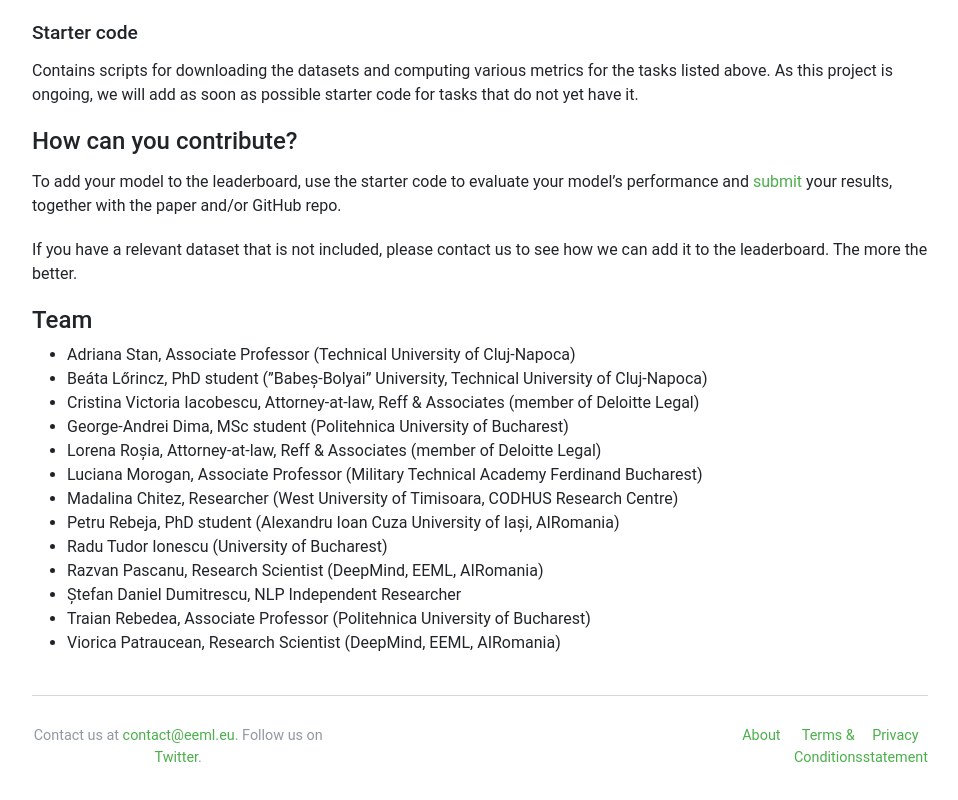
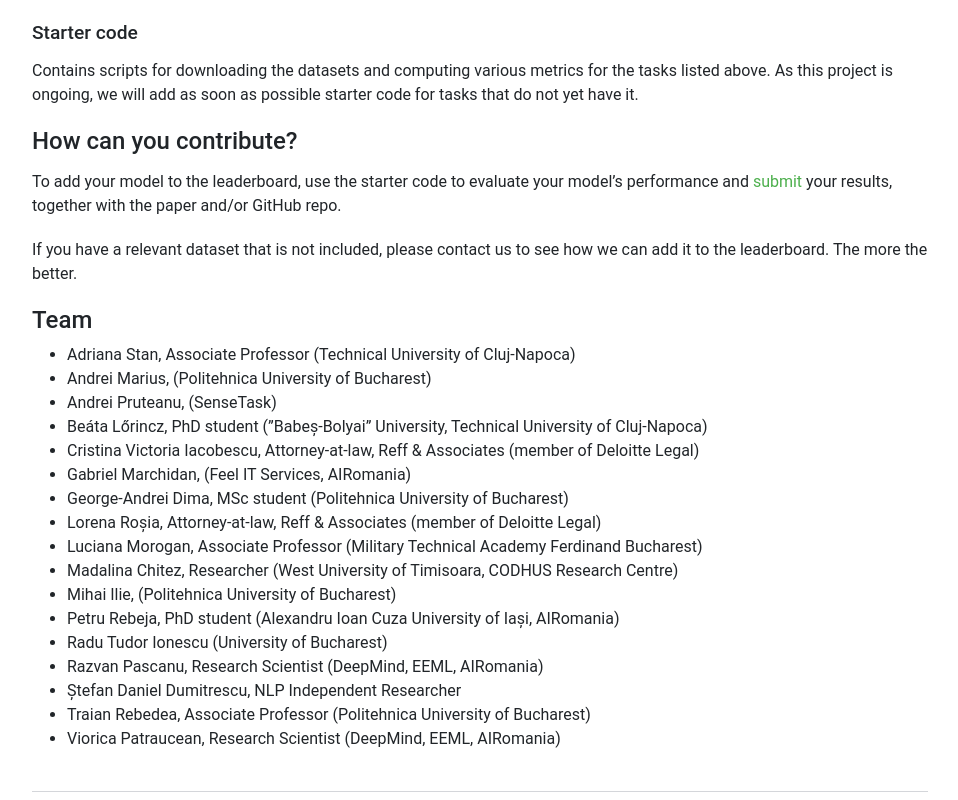
Before and after one commit to LiroBenchmark/LiroBenchmark.github.io, a React (Create React App) app: page /ro_benchmark_leaderboard/about in a window 1280 px wide. Shown: the part 478-1278 px from the top of the page, without its empty margins (160-1118 px from the left). Built offline with nearby package versions, Linux system fonts and the light colour scheme; what webfontloader would draw is missing.

Commit message:
Added new team members

```diff
--- a/src/Components/AboutPage.js
+++ b/src/Components/AboutPage.js
@@ -42,12 +42,16 @@
     <h1>Team</h1>
     <ul>
       <li>Adriana Stan, Associate Professor (Technical University of Cluj-Napoca)</li>
+      <li>Andrei Marius, (Politehnica University of Bucharest)</li>
+      <li>Andrei Pruteanu, (SenseTask)</li>
       <li>Beáta Lőrincz, PhD student (”Babeș-Bolyai” University, Technical University of Cluj-Napoca)</li>
       <li>Cristina Victoria Iacobescu, Attorney-at-law, Reff & Associates (member of Deloitte Legal)</li>
+      <li>Gabriel Marchidan, (Feel IT Services, AIRomania)</li>
       <li>George-Andrei Dima, MSc student (Politehnica University of Bucharest)</li>
       <li>Lorena Roșia, Attorney-at-law, Reff & Associates (member of Deloitte Legal)</li>
       <li>Luciana Morogan, Associate Professor (Military Technical Academy Ferdinand Bucharest)</li>
       <li>Madalina Chitez, Researcher (West University of Timisoara, CODHUS Research Centre)</li>
+      <li>Mihai Ilie, (Politehnica University of Bucharest)</li>
       <li>Petru Rebeja, PhD student (Alexandru Ioan Cuza University of Iași, AIRomania)</li>
       <li>Radu Tudor Ionescu (University of Bucharest)</li>
       <li>Razvan Pascanu, Research Scientist (DeepMind, EEML, AIRomania)</li>
```
